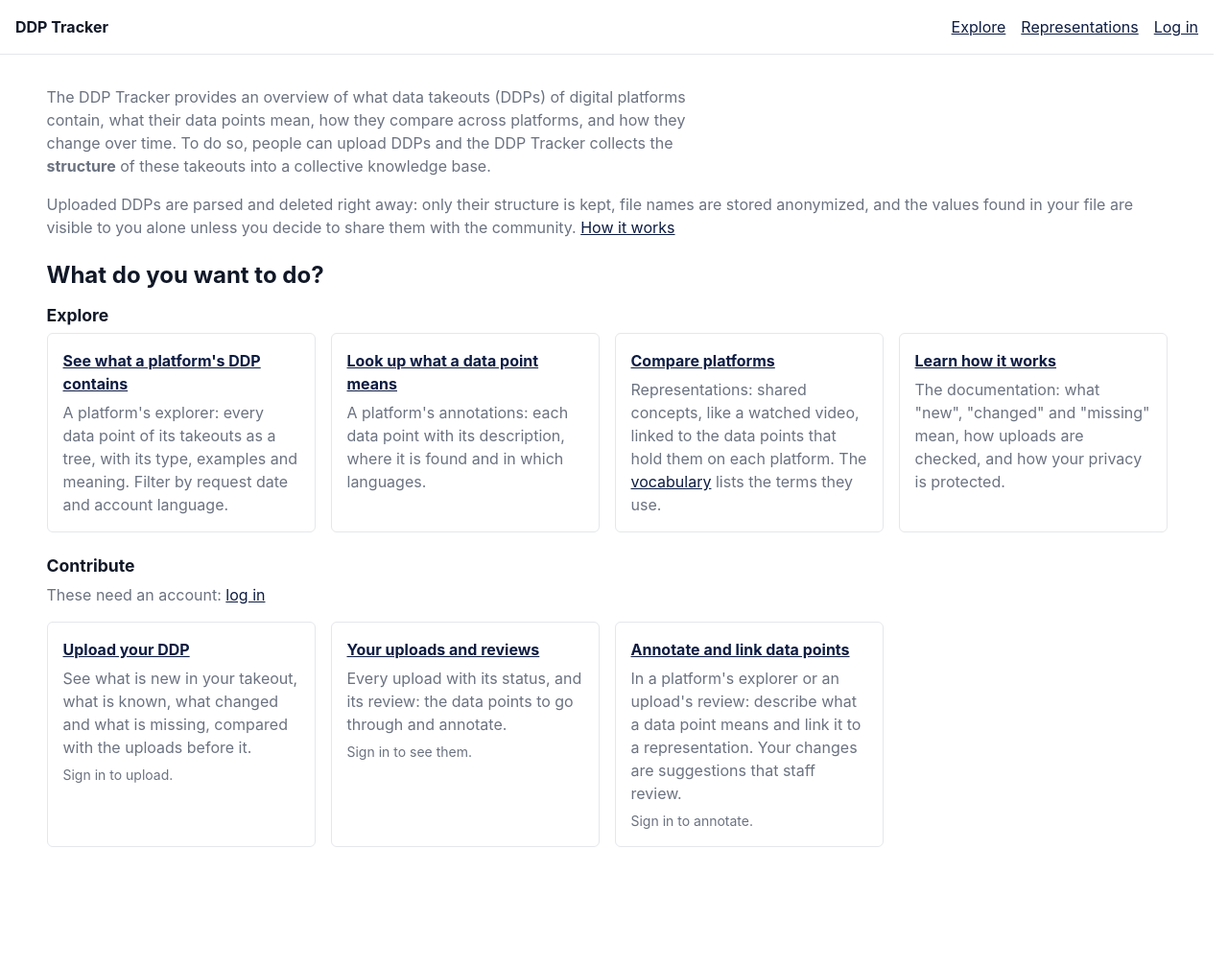
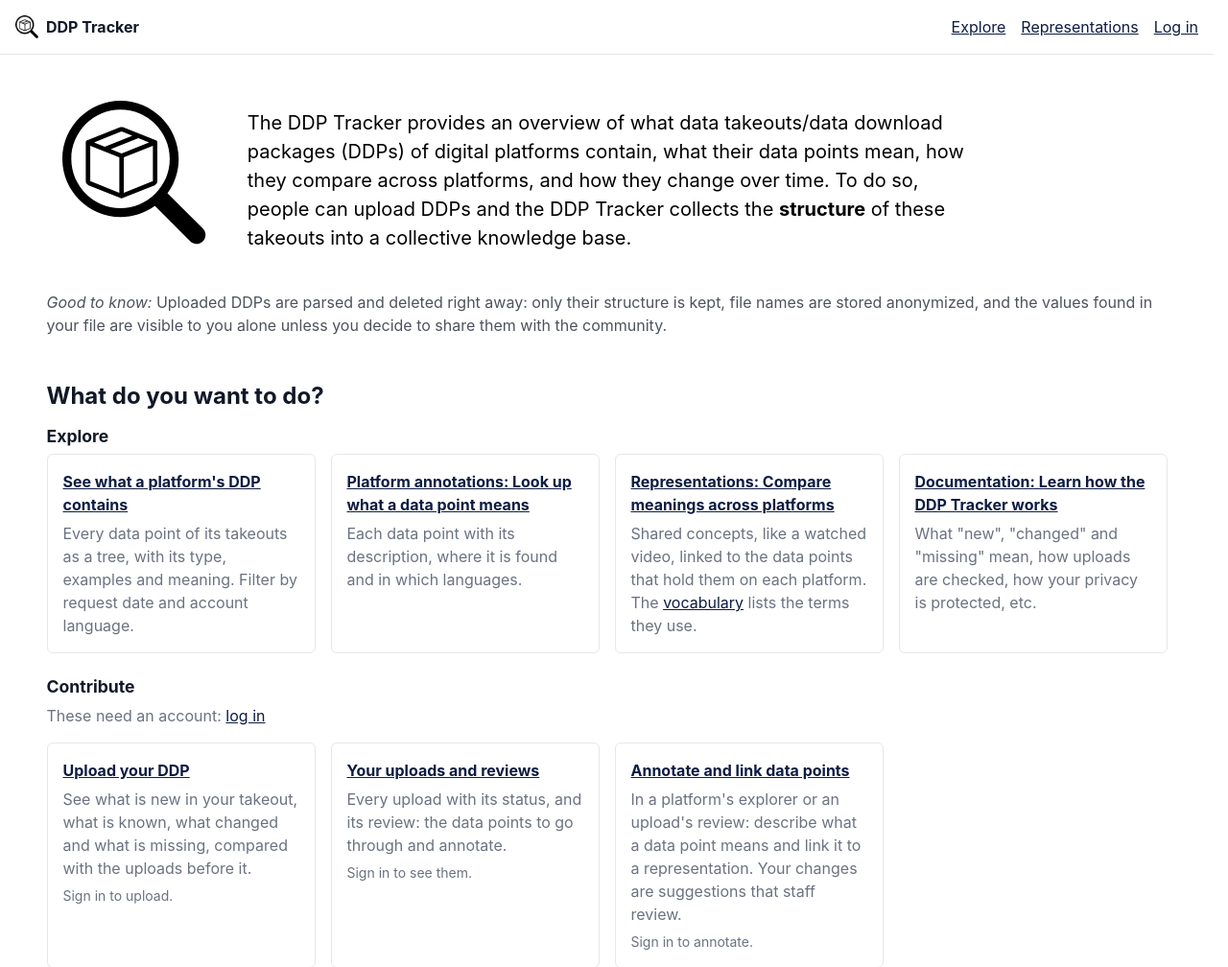
Before and after one commit to Nico-AP/ddp-tracker, a Django app: template ddp_tracker/core/templates/core/index.html in a window 1280 px wide. Shown: the top 1008 px of the page at 96% size. Before the commit the page ends 883 px from the top, so only its background shows below. Run offline with Django 5.2, Linux system fonts and the light colour scheme; the template is opened without the code that fills it, so the values that code supplies are empty; parts of the project's set-up code (start-up, migrations or seed data) failed here and were passed over; some libraries are stand-ins or nearby versions.

Commit message:
refactor: add icons and landing page overhaul

```diff
--- a/assets/scss/layout/_page.scss
+++ b/assets/scss/layout/_page.scss
@@ -7,9 +7,17 @@
 }
 
 .site-header__brand {
+  display: inline-flex;
+  align-items: center;
+  gap: $spacing-unit;
   font-weight: 700;
   color: $color-text;
   text-decoration: none;
+}
+
+// the app's icon (static/img/favicons), left of the name
+.site-header__logo {
+  flex: none;
 }
 
 .site-nav {
--- a/config/settings/production.py
+++ b/config/settings/production.py
@@ -130,6 +130,7 @@ CONTENT_SECURITY_POLICY = {
         "script-src": [SELF, NONCE],
         "style-src": [SELF],
         "img-src": [SELF, "data:"],
+        "manifest-src": [SELF],  # the favicons' web manifest (templates/base.html)
         "font-src": [SELF],
         "connect-src": [SELF],
         "form-action": [SELF],
--- a/ddp_tracker/core/templates/core/index.html
+++ b/ddp_tracker/core/templates/core/index.html
@@ -1,20 +1,32 @@
 {% extends "base.html" %}
-{% load upload_tags proposal_tags %}
+{% load static upload_tags proposal_tags %}
 {% block content %}
+  <div class="container">
+    <div class="row">
+      <div class="col-md-2">
+        <img src="{% static 'img/logo/ddp-tracker_icon.svg' %}"
+             alt="DDP Tracker Icon"
+             height="150">
+      </div>
+      <div class="col-md-8">
         <h1>{{ project_name }}</h1>
-  <p class="lead">
-    The DDP Tracker provides an overview of what data takeouts (DDPs) of
-    digital platforms contain, what their data points mean, how they compare
+        <p class="text-black fs-5 mt-2">
+          The DDP Tracker provides an overview of what data takeouts/data download packages
+          (DDPs) of digital platforms contain, what their data points mean, how they compare
           across platforms, and how they change over time. To do so, people can upload
           DDPs and the DDP Tracker collects the <strong>structure</strong> of these
           takeouts into a collective knowledge base.
         </p>
-  <p class="muted">
-    Uploaded DDPs are parsed and deleted right away: only their structure is kept, file names are
+      </div>
+    </div>
+  </div>
+  <div class="mb-5">
+    <p class="text-muted">
+      <i>Good to know:</i> Uploaded DDPs are parsed and deleted right away: only their structure is kept, file names are
       stored anonymized, and the values found in your file are visible to you alone
       unless you decide to share them with the community.
-    <a href="{% url 'docs' '' %}">How it works</a>
     </p>
+  </div>
   <h2>What do you want to do?</h2>
   {% url 'schemas:platforms' as explore_url %}
   <section class="goal-group" aria-labelledby="goal-explore">
@@ -23,31 +35,33 @@
       <li class="card">
         <a class="card__title" href="{{ explore_url }}">See what a platform's DDP contains</a>
         <p>
-          A platform's explorer: every data point of its takeouts as a tree, with its type,
+          Every data point of its takeouts as a tree, with its type,
           examples and meaning. Filter by request date and account language.
         </p>
       </li>
       <li class="card">
-        <a class="card__title" href="{{ explore_url }}">Look up what a data point means</a>
+        <a class="card__title"
+           href="{{ explore_url }}">Platform annotations: Look up what a data point means</a>
         <p>
-          A platform's annotations: each data point with its description, where it is found and
+          Each data point with its description, where it is found and
           in which languages.
         </p>
       </li>
       <li class="card">
         <a class="card__title"
-           href="{% url 'representations:representations' %}">Compare platforms</a>
+           href="{% url 'representations:representations' %}">Representations: Compare meanings across platforms</a>
         <p>
-          Representations: shared concepts, like a watched video, linked to the data points that
+          Shared concepts, like a watched video, linked to the data points that
           hold them on each platform. The <a href="{% url 'representations:vocabulary' %}">vocabulary</a>
           lists the terms they use.
         </p>
       </li>
       <li class="card">
-        <a class="card__title" href="{% url 'docs' '' %}">Learn how it works</a>
+        <a class="card__title"
+           href="{% url 'docs' '' %}">Documentation: Learn how the DDP Tracker works</a>
         <p>
-          The documentation: what "new", "changed" and "missing" mean, how uploads are checked,
-          and how your privacy is protected.
+          What "new", "changed" and "missing" mean, how uploads are checked,
+          how your privacy is protected, etc.
         </p>
       </li>
     </ul>
--- a/ddp_tracker/core/urls.py
+++ b/ddp_tracker/core/urls.py
@@ -7,4 +7,5 @@ app_name = "core"
 urlpatterns = [
     path("", views.index, name="index"),
     path("health/", views.health, name="health"),
+    path("favicon.ico", views.favicon, name="favicon"),
 ]
--- a/ddp_tracker/templates/base.html
+++ b/ddp_tracker/templates/base.html
@@ -8,6 +8,20 @@
     <meta name="htmx-config"
           content='{"includeIndicatorStyles": false, "allowEval": false, "allowScriptTags": false}'>
     <title>{% block title %}DDP Tracker{% endblock %}</title>
+    <link rel="icon" href="{% static 'img/favicons/favicon.ico' %}" sizes="any">
+    <link rel="icon"
+          type="image/png"
+          sizes="32x32"
+          href="{% static 'img/favicons/favicon-32x32.png' %}">
+    <link rel="icon"
+          type="image/png"
+          sizes="16x16"
+          href="{% static 'img/favicons/favicon-16x16.png' %}">
+    <link rel="apple-touch-icon"
+          sizes="180x180"
+          href="{% static 'img/favicons/apple-touch-icon.png' %}">
+    <link rel="manifest" href="{% static 'img/favicons/site.webmanifest' %}">
+    <meta name="theme-color" content="#0D1C42">
     <link rel="stylesheet" href="{% static 'css/main.css' %}">
     <script src="{% static 'vendor/htmx.min.js' %}" defer></script>
     <script src="{% static 'vendor/bootstrap.bundle.min.js' %}" defer></script>
@@ -15,7 +29,16 @@
   </head>
   <body hx-headers='{"X-CSRFToken": "{{ csrf_token }}"}'>
     <header class="site-header">
-      <a class="site-header__brand" href="{% url 'core:index' %}">DDP Tracker</a>
+      <a class="site-header__brand" href="{% url 'core:index' %}">
+        <img class="site-header__logo"
+             src="{% static 'img/favicons/favicon-32x32.png' %}"
+             srcset="{% static 'img/favicons/favicon-32x32.png' %} 1x,
+                     {% static 'img/favicons/android-chrome-192x192.png' %} 2x"
+             width="24"
+             height="24"
+             alt="">
+        DDP Tracker
+      </a>
       <nav class="site-nav">
         <a href="{% url 'schemas:platforms' %}">Explore</a>
         <a href="{% url 'representations:representations' %}">Representations</a>
--- a/docs/mkdocs.yml
+++ b/docs/mkdocs.yml
@@ -2,6 +2,7 @@ site_name: DDP Tracker
 site_description: What platforms' data download packages (DDPs) contain, what their data points mean, and how they change.
 theme:
   name: material
+  favicon: assets/favicon.png  # the app's icon (ddp_tracker/static/img/favicons/favicon-32x32.png)
 dev_addr: 'localhost:8001'
 markdown_extensions:
   - admonition
```
Also changed, not shown: ddp_tracker/core/views.py (+7 -0 lines), ddp_tracker/static/css/main.css, ddp_tracker/static/img/favicons/android-chrome-192x192.png (added), ddp_tracker/static/img/favicons/android-chrome-512x512.png (added), ddp_tracker/static/img/favicons/apple-touch-icon.png (added), ddp_tracker/static/img/favicons/favicon-16x16.png (added), ddp_tracker/static/img/favicons/favicon-32x32.png (added), ddp_tracker/static/img/favicons/favicon.ico (added), ddp_tracker/static/img/favicons/site.webmanifest (added), ddp_tracker/static/img/logo/ddp-tracker_icon.svg (added), 1 other file. Lines whose indentation alone changed are shown as unchanged.
